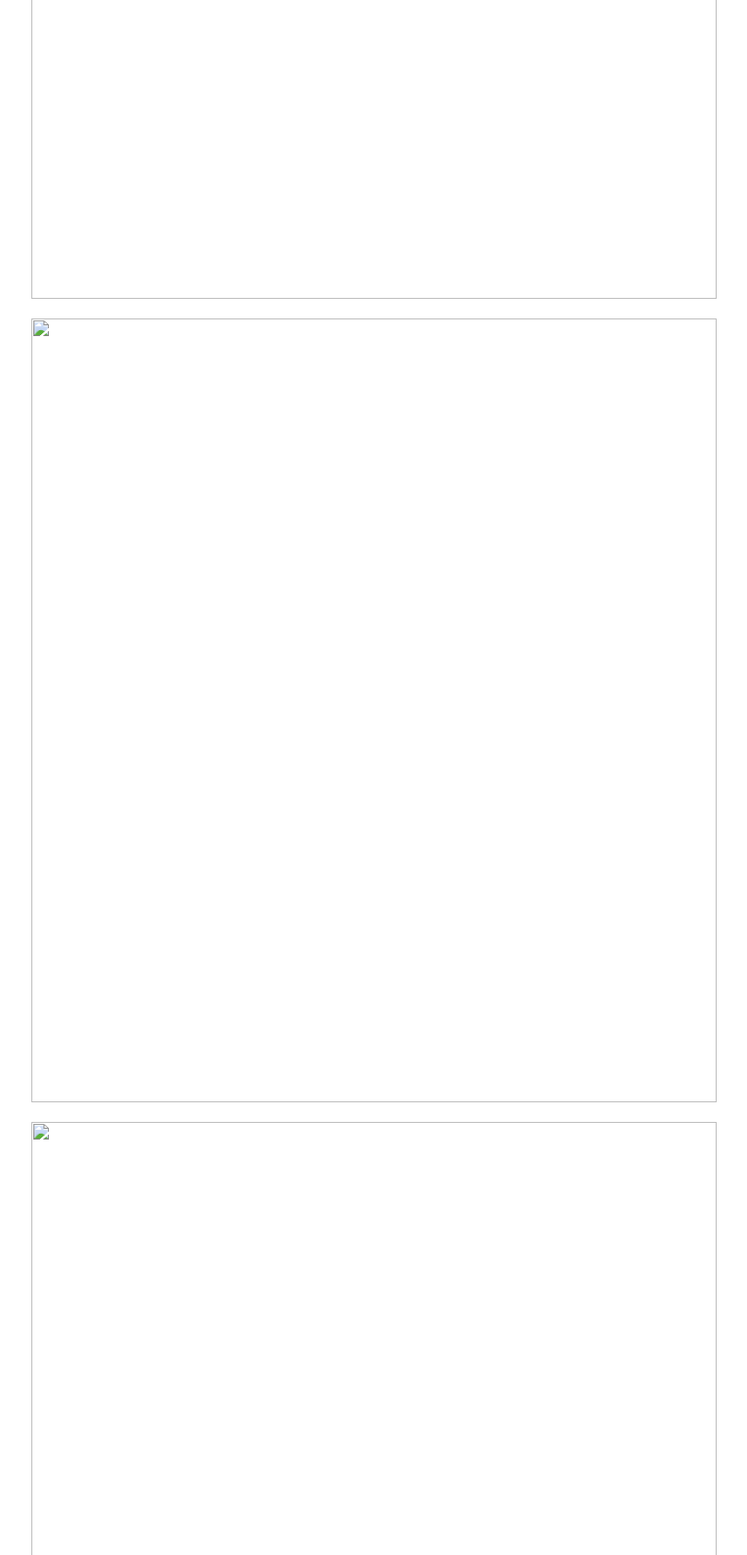
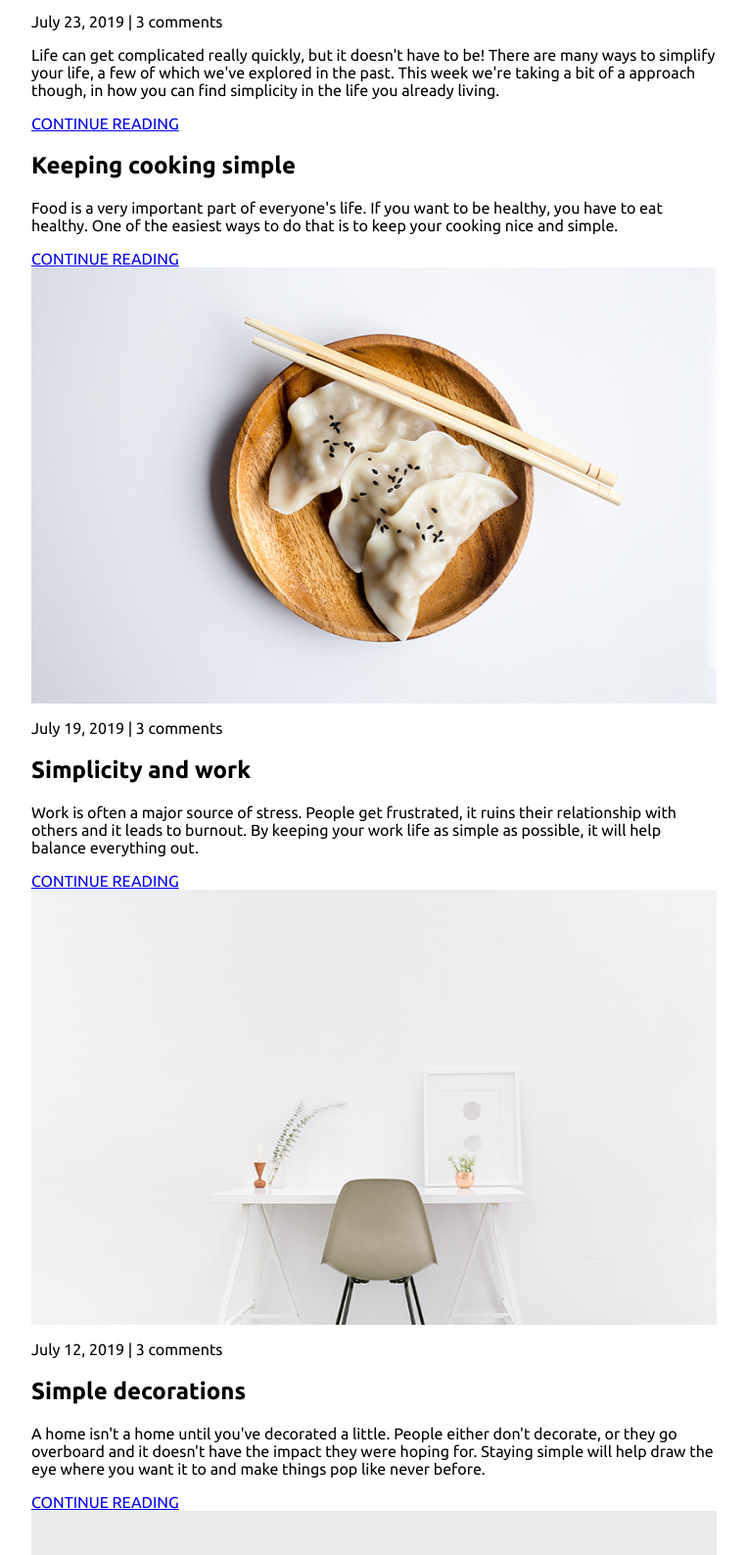
Before and after one commit to DainVerd/ForScrimba, a website: page index.html in a window 1280 px wide. Shown: the part 693-2280 px from the top of the page at 98% size, without its empty margins (258-1021 px from the left). Drawn offline with Linux system fonts and the light colour scheme; files that its build step writes are made by us from their sources.

```diff
--- a/index.html
+++ b/index.html
@@ -24,46 +24,46 @@
             <main role="main">
 
                 <article class="article-featured">
-                    <h2 class="article-title"></h2>
-                    <img src="" alt="" class="article-image">
-                    <p class="article-info"></p>
-                    <p class="article-body"></p>
-                    <a href="#" class="article-read-more"></a>
+                    <h2 class="article-title">Finding simplicity in life</h2>
+                    <img src="img/life.jpg" alt="simple white desk on a white wall with a plant on the far right side" class="article-image">
+                    <p class="article-info">July 23, 2019 | 3 comments</p>
+                    <p class="article-body">Life can get complicated really quickly, but it doesn't have to be! There are many ways to simplify your life, a few of which we've explored in the past. This week we're taking a bit of a approach though, in how you can find simplicity in the life you already living.</p>
+                    <a href="#" class="article-read-more">CONTINUE READING</a>
                 </article>
 
                 <article class="article-recent">
                     <div class="article-recent-main">
-                        <h2 class="article-title"></h2>
-                        <p class="article-body"></p>
-                        <a href="#" class="article-read-more"></a>
+                        <h2 class="article-title">Keeping cooking simple </h2>
+                        <p class="article-body">Food is a very important part of everyone's life. If you want to be healthy, you have to eat healthy. One of the easiest ways to do that is to keep your cooking nice and simple.</p>
+                        <a href="#" class="article-read-more">CONTINUE READING</a>
                     </div>
                     <div class="article-recent-secondary">
-                        <img src="" alt="" class="article-image">
-                        <p class="article-info"></p>
+                        <img src="img/food.jpg" alt="two dumplings on a wood plate with chopsticks" class="article-image">
+                        <p class="article-info">July 19, 2019 | 3 comments</p>
                     </div>
                 </article>
 
                 <article class="article-recent">
                     <div class="article-recent-main">
-                        <h2 class="article-title"></h2>
-                        <p class="article-body"></p>
-                        <a href="#" class="article-read-more"></a>
+                        <h2 class="article-title">Simplicity and work </h2>
+                        <p class="article-body">Work is often a major source of stress. People get frustrated, it ruins their relationship with others and it leads to burnout. By keeping your work life as simple as possible, it will help balance everything out.</p>
+                        <a href="#" class="article-read-more">CONTINUE READING</a>
                     </div>
                     <div class="article-recent-secondary">
-                        <img src="" alt="" class="article-image">
-                        <p class="article-info"></p>
+                        <img src="img/work.jpg" alt="a chair white chair at a white desk on a white wall" class="article-image">
+                        <p class="article-info">July 12, 2019 | 3 comments</p>
                     </div>
                 </article>
 
                 <article class="article-recent">
                     <div class="article-recent-main">
-                        <h2 class="article-title"></h2>
-                        <p class="article-body"></p>
-                        <a href="#" class="article-read-more"></a>
+                        <h2 class="article-title">Simple decorations</h2>
+                        <p class="article-body">A home isn't a home until you've decorated a little. People either don't decorate, or they go overboard and it doesn't have the impact they were hoping for. Staying simple will help draw the eye where you want it to and make things pop like never before.</p>
+                        <a href="#" class="article-read-more">CONTINUE READING</a>
                     </div>
                     <div class="article-recent-secondary">
-                        <img src="" alt="" class="article-image">
-                        <p class="article-info"></p>
+                        <img src="img/deco.jpg" alt="a green plant in a clear, round vase with water in it" class="article-image">
+                        <p class="article-info">July 3, 2019 | 3 comments</p>
                     </div>
                 </article>
             </main>
@@ -71,24 +71,24 @@
             <aside class="sidebar">
 
                 <div class="sidebar-widget">
-                    <h2 class="widget-title"></h2>
-                    <img src="#" alt="" class="widget-image">
-                    <p class="widget-body"></p>
+                    <h2 class="widget-title">ABOUT ME</h2>
+                    <img src="img/about-me.jpg" alt="john doe" class="widget-image">
+                    <p class="widget-body">I find life better, and I'm happier, when things are nice and simple.</p>
                 </div>
 
                 <div class="sidebar-widget">
-                    <h2 class="widget-title"></h2>
+                    <h2 class="widget-title">RECENT POSTS</h2>
                     <div class="widget-recent-post">
-                        <h3 class="widget-recent-post-title"></div>
-                        <img src="" alt="" class="widget-image">
+                        <h3 class="widget-recent-post-title">Keeping cooking simple</h3>
+                        <img src="img/food.jpg" alt="two dumplings on a wood plate with chopsticks" class="widget-image">
                     </div>
                     <div class="widget-recent-post">
-                        <h3 class="widget-recent-post-title"></div>
-                        <img src="" alt="" class="widget-image">
+                        <h3 class="widget-recent-post-title">Simplicity and work</h3>
+                        <img src="img/work.jpg" alt="a chair white chair at a white desk on a white wall" class="widget-image">
                     </div>
                     <div class="widget-recent-post">
-                        <h3 class="widget-recent-post-title"></div>
-                        <img src="" alt="" class="widget-image">
+                        <h3 class="widget-recent-post-title">Simple decorations</h3>
+                        <img src="img/deco.jpg" alt="a green plant in a clear, round vase with water in it" class="widget-image">
                     </div>
                 </div>
 
```
